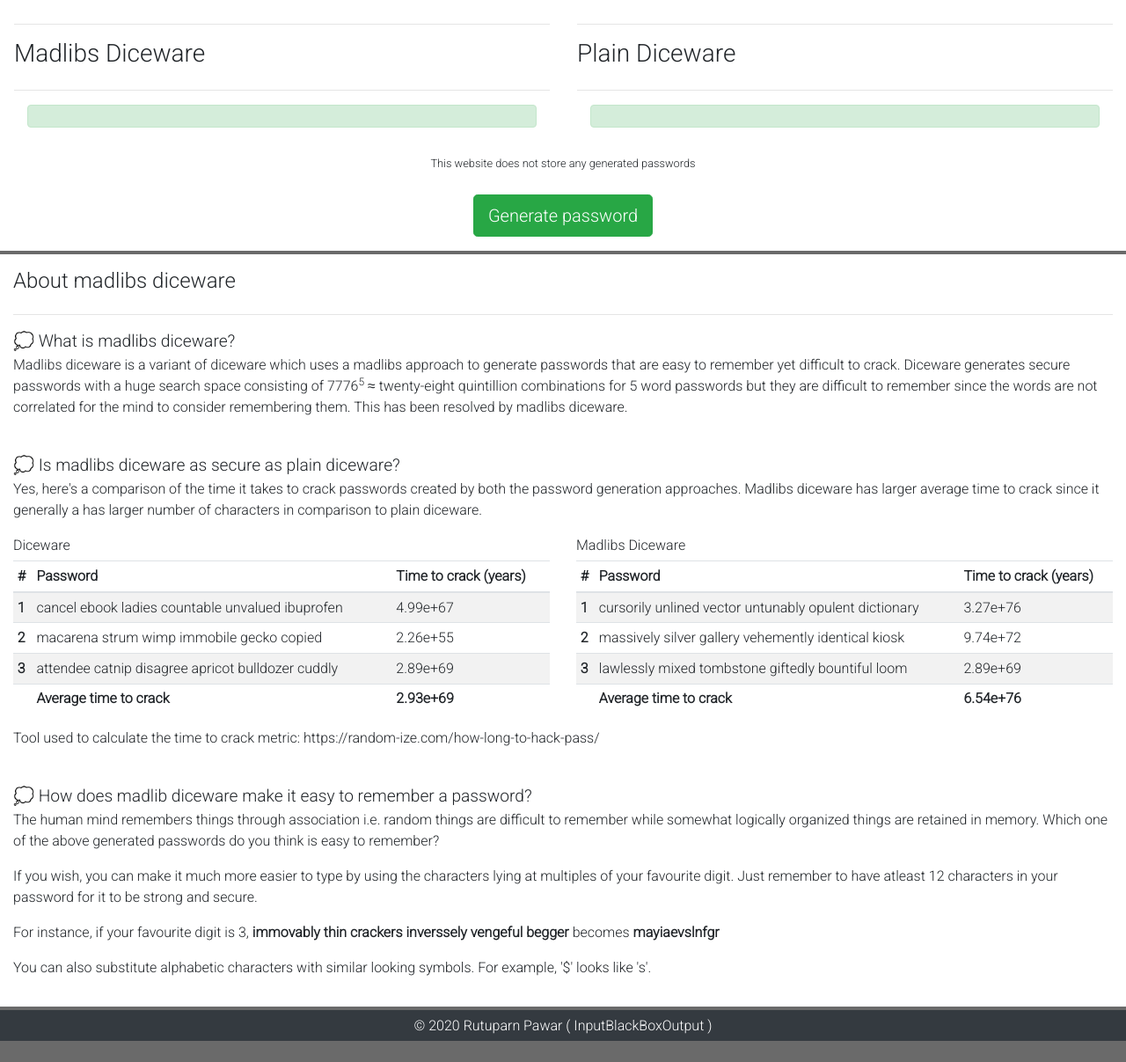
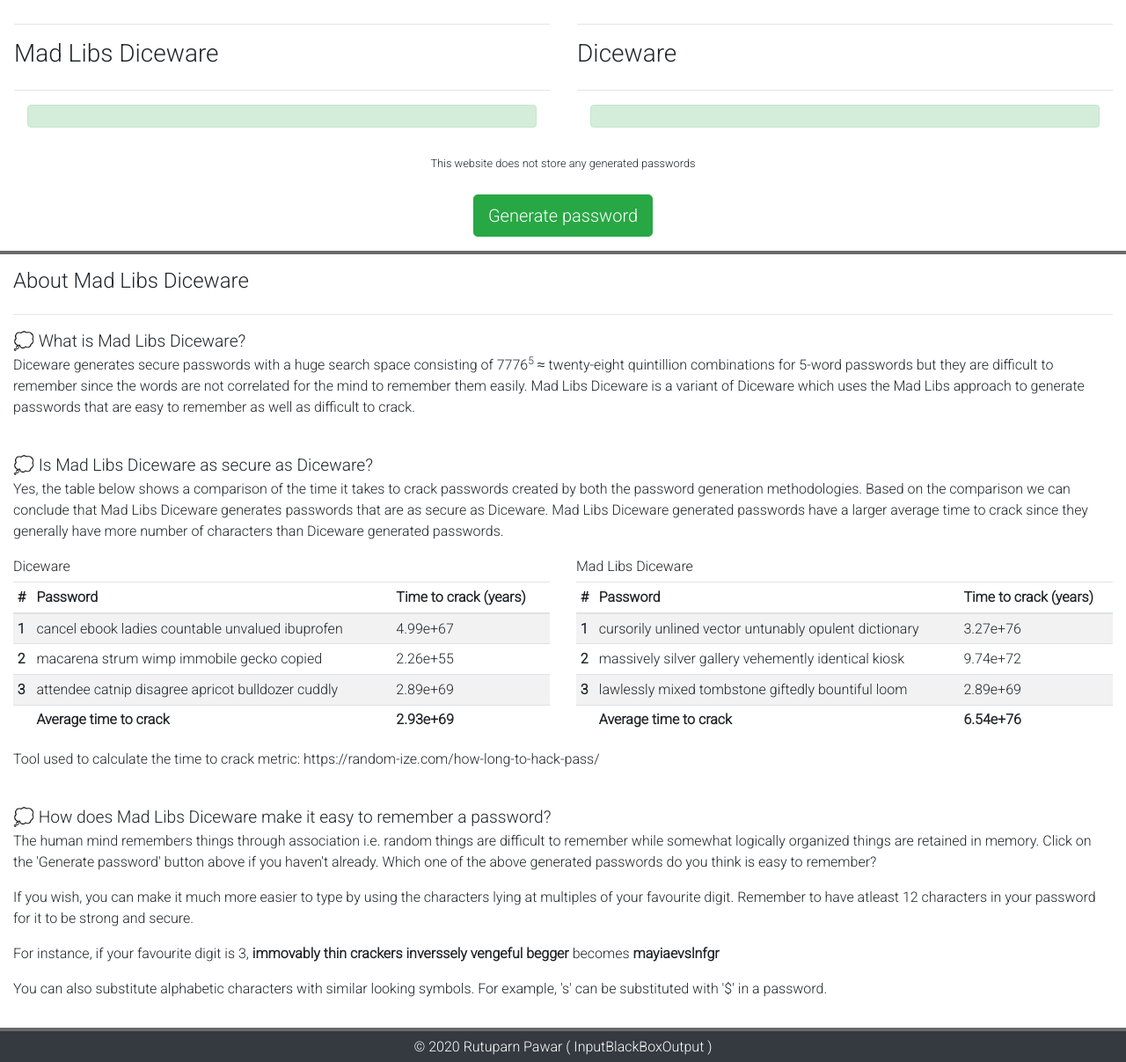
Before and after one commit to InputBlackBoxOutput/Mad-Libs-Diceware, a website: page docs/index.html in a window 1280 px wide. Shown: the part 13-1220 px from the top of the page at 88% size. Before the commit the page ends 1196 px from the top, so only its background shows below. Drawn offline with nearby package versions, Linux system fonts and the light colour scheme.

Commit message:
Minor changes

```diff
--- a/docs/index.html
+++ b/docs/index.html
@@ -2,11 +2,11 @@
 <html lang="en" style="scroll-behavior: smooth;">
 
 <head>
-	<title> Madlibs Diceware </title>
+	<title> Mad Libs Diceware </title>
 
 	<meta charset="utf-8">
 	<meta name="viewport" content="width=device-width, initial-scale=1, shrink-to-fit=no">
-	<meta name="description" content="Madlibs Diceware: Generate a secure and strong password">
+	<meta name="description" content="Mad Libs Diceware: Generate a secure and strong password">
 
 	<!-- Bootstrap CSS -->
 	<link rel="stylesheet" type="text/css" href="css/bootstrap.min.css">
@@ -20,9 +20,9 @@
 <body>
 	<div class="container-fluid my-1 py-2">
 		<div class="row">
-			<div id="main" class="col-sm-6 my-1 py-2 pl-3">
+			<div class="col-sm-6 my-1 py-2 pl-3">
 				<hr>
-				<label class="h3">Madlibs Diceware</label>
+				<label class="h3">Mad Libs Diceware</label>
 				<hr>
 				<!-- <label> Number of phrases:</label>
             <div class="btn-group mr-2" role="group" aria-label="First group">
@@ -38,7 +38,7 @@
 
 			<div class="col-sm-6 my-1 py-2 pl-3">
 				<hr>
-				<label class="h3">Plain Diceware</label>
+				<label class="h3">Diceware</label>
 				<hr>
 				<!-- <label> Number of words:</label>
             <div class="btn-group mr-2" role="group" aria-label="First group">
@@ -73,23 +73,16 @@
 	</div>
 
 	<div class="container-fluid my-1 py-3" id="about">
-		<label class="h4">About madlibs diceware</label>
+		<label class="h4">About Mad Libs Diceware</label>
 		<hr>
 		<p>
-			<big>💭 What is madlibs diceware? </big><br>
-			Madlibs diceware is a variant of diceware which uses a madlibs approach to generate passwords that are easy
-			to remember yet difficult to crack.
-
-			Diceware generates secure passwords with a huge search space consisting of 7776<sup>5</sup> ≈ twenty-eight
-			quintillion combinations for 5 word passwords but they are difficult to remember since the words are not
-			correlated for the mind to consider remembering them. This has been resolved by madlibs diceware.
+			<big>💭 What is Mad Libs Diceware? </big><br>
+			Diceware generates secure passwords with a huge search space consisting of 7776<sup>5</sup> ≈ twenty-eight quintillion combinations for 5-word passwords but they are difficult to remember since the words are not correlated for the mind to remember them easily. Mad Libs Diceware is a variant of Diceware which uses the Mad Libs approach to generate passwords that are easy to remember as well as difficult to crack.
 		</p>
 		<br>
 		<p>
-			<big>💭 Is madlibs diceware as secure as plain diceware? </big><br>
-			Yes, here's a comparison of the time it takes to crack passwords created by both the password generation
-			approaches. Madlibs diceware has larger average time to crack since it generally a has larger number of
-			characters in comparison to plain diceware.
+			<big>💭 Is Mad Libs Diceware as secure as Diceware? </big><br>
+			Yes, the table below shows a comparison of the time it takes to crack passwords created by both the password generation methodologies. Based on the comparison we can conclude that Mad Libs Diceware generates passwords that are as secure as Diceware. Mad Libs Diceware generated passwords have a larger average time to crack since they generally have more number of characters than Diceware generated passwords.
 		<div class="row">
 			<div class="col-sm-6">
 				<label class="h6"> Diceware </label>
@@ -127,7 +120,7 @@
 				</table>
 			</div>
 			<div class="col-sm-6">
-				<label class="h6"> Madlibs Diceware </label>
+				<label class="h6"> Mad Libs Diceware </label>
 				<table class="table table-striped table-sm">
 					<thead>
 						<tr>
@@ -166,14 +159,13 @@
 		</p>
 		<br>
 		<p>
-			<big>💭 How does madlib diceware make it easy to remember a password?</big><br>
+			<big>💭 How does Mad Libs Diceware make it easy to remember a password?</big><br>
 			The human mind remembers things through association i.e. random things are difficult to remember while
-			somewhat logically organized things are retained in memory. Which one of the above generated passwords do
-			you think is easy to remember?
+			somewhat logically organized things are retained in memory. Click on the 'Generate password' button above if you haven't already. Which one of the above generated passwords do you think is easy to remember?
 		</p>
 		<p>
 			If you wish, you can make it much more easier to type by using the characters lying at multiples of your
-			favourite digit. Just remember to have atleast 12 characters in your password for it to be strong and
+			favourite digit. Remember to have atleast 12 characters in your password for it to be strong and
 			secure.
 		</p>
 		<p>
@@ -181,7 +173,7 @@
 			becomes <b> mayiaevslnfgr </b>
 		</p>
 		<p>
-			You can also substitute alphabetic characters with similar looking symbols. For example, '$' looks like 's'.
+			You can also substitute alphabetic characters with similar looking symbols. For example, 's' can be substituted with '$' in a password.
 		</p>
 
 	</div>
--- a/docs/index.js
+++ b/docs/index.js
@@ -78,3 +78,5 @@ generate.addEventListener('click', () => {
     madlibsDiceware();
     effDiceware();
 })
+
+/////////////////////////////////////////////////////////////////////////////////////////////////
```
Also changed, not shown: README.md.
